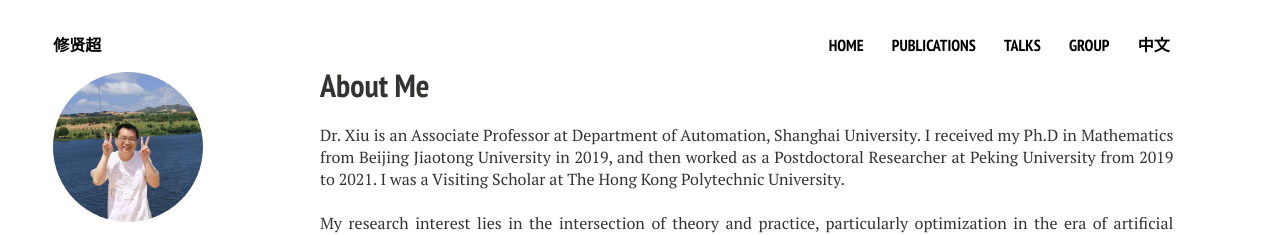
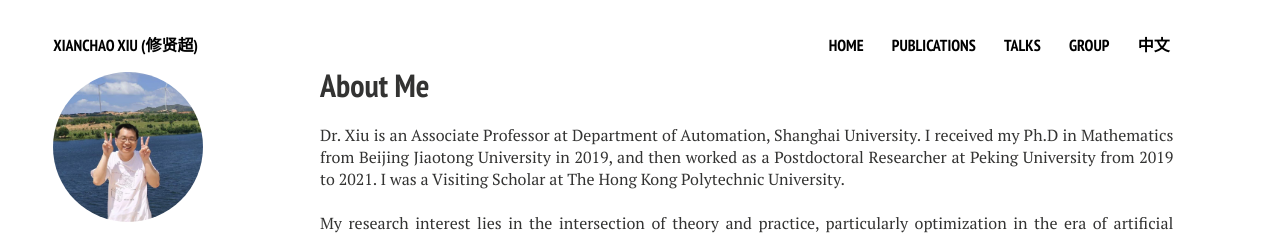
Before and after one commit to xianchaoxiu/xianchaoxiu.github.io, a Jekyll site: the page built from index.md, in a window 1280 px wide. Shown: the top 235 px of the page. Built offline with Jekyll 4.4.1, drawn with Linux system fonts in a browser that asks for light colours; nearby versions of some CDN libraries.

Commit message:
Update _config.yml

```diff
--- a/_config.yml
+++ b/_config.yml
@@ -1,6 +1,6 @@
 # Site wide configuration
 
-title:            修贤超
+title:            Xianchao Xiu (修贤超)
 locale:           en_US
 url:
 
```
